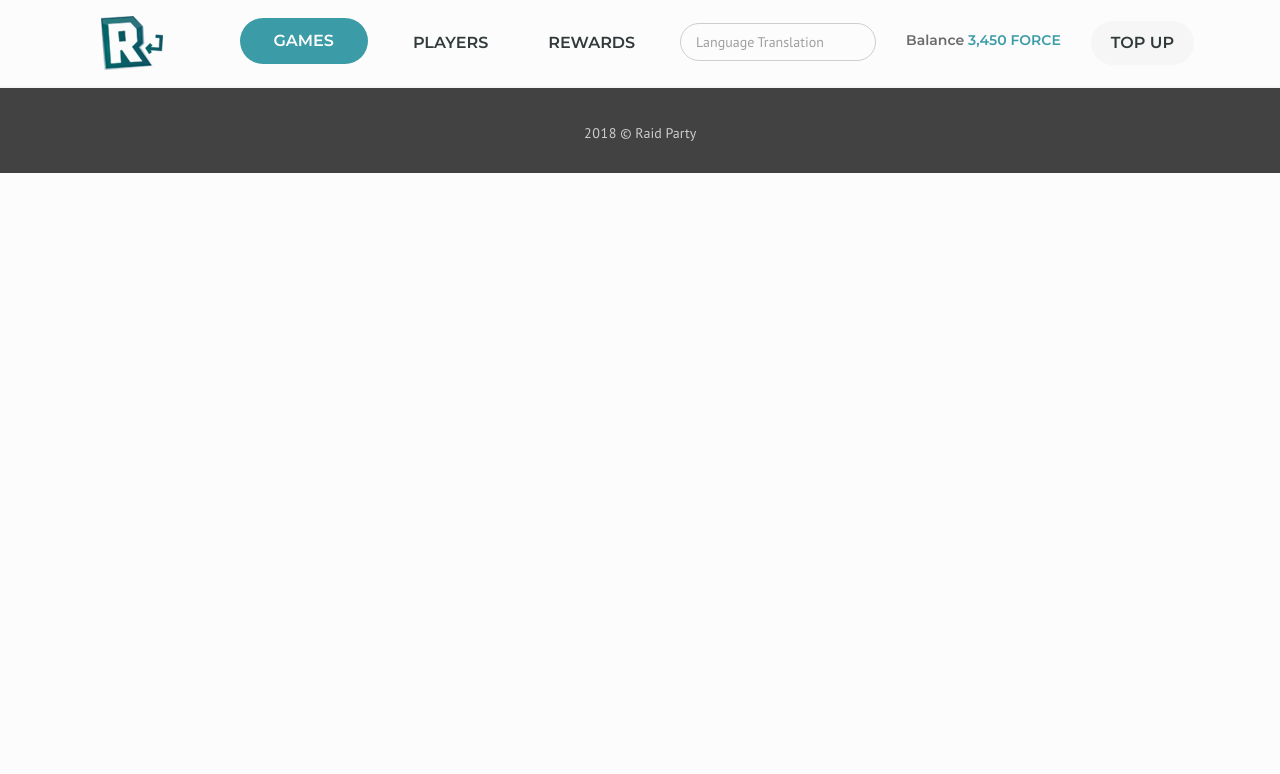
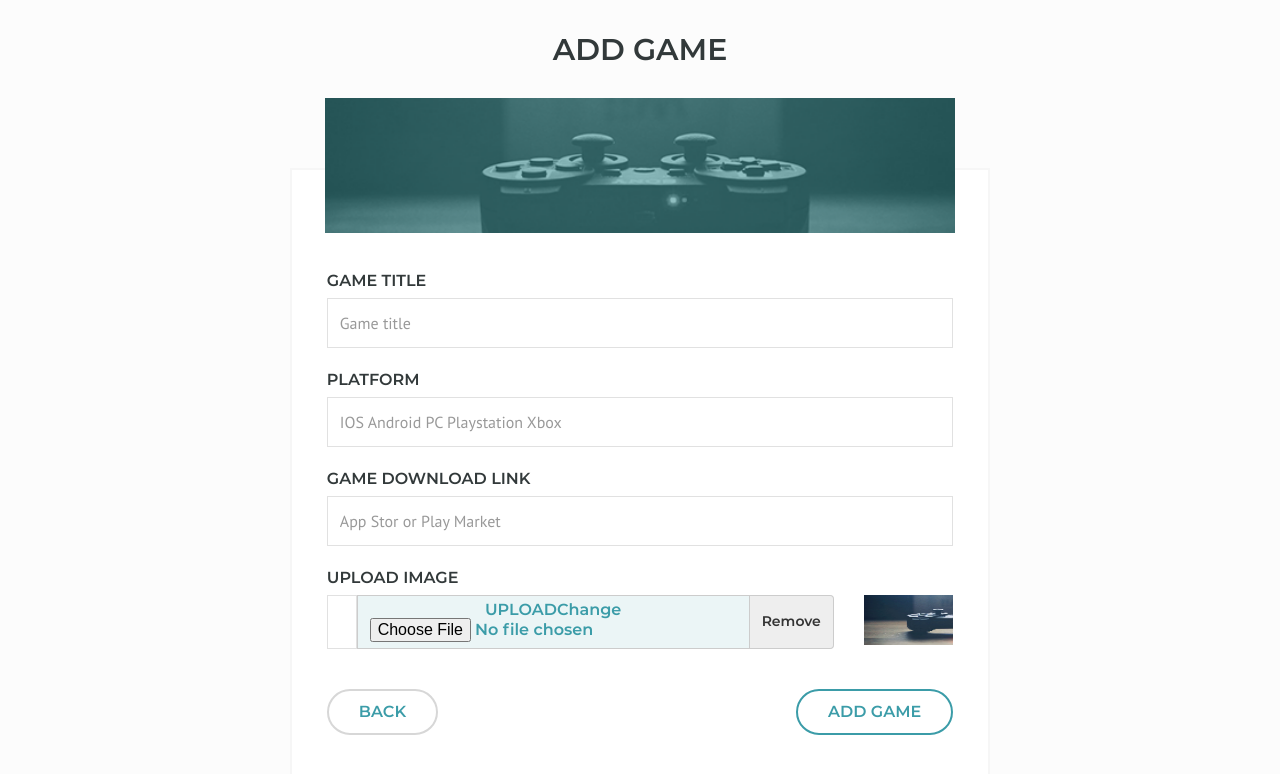
Before and after one commit to ForceProtocol/raidparty-developer-webapp, an Angular app: page /add-game in a window 1280 px wide. Shown: the top 774 px of the page. Built offline with nearby package versions, Linux system fonts and the light colour scheme; a web font is replaced by a local one.

Commit message:
some minor changes

```diff
--- a/src/app/app.component.html
+++ b/src/app/app.component.html
@@ -1,3 +1,3 @@
-<app-header></app-header>
+<app-header *ngIf='isLoggedIn'></app-header>
 <router-outlet></router-outlet>
-<app-footer></app-footer>
+<app-footer *ngIf='isLoggedIn'></app-footer>
--- a/src/app/app.component.ts
+++ b/src/app/app.component.ts
@@ -1,10 +1,19 @@
-import { Component } from '@angular/core';
+import { Component, OnInit } from '@angular/core';
+
+import { AuthService } from './services/auth.service';
 
 @Component({
   selector: 'app-root',
   templateUrl: './app.component.html',
   styleUrls: ['./app.component.css']
 })
-export class AppComponent {
+export class AppComponent implements OnInit {
   title = 'RaidParty Developer App';
+  isLoggedIn: boolean = false;
+
+  constructor(private auth: AuthService) { }
+
+  ngOnInit() {
+    this.isLoggedIn = this.auth.isLoggedIn;
+  }
 }
--- a/src/app/auth/login/login.component.ts
+++ b/src/app/auth/login/login.component.ts
@@ -47,7 +47,6 @@ export class LoginComponent implements OnInit {
           timeOut: 3000,
           positionClass: 'toast-bottom-center'
         });
-        this.router.navigate(['./home']);
       });
   }
 
--- a/src/app/auth/signup/signup.component.html
+++ b/src/app/auth/signup/signup.component.html
@@ -1,11 +1,6 @@
 <div class="body-bg signup-bg">
   <div class="form-bg">
     <div class="wrapper">
-      <p *ngIf="error">
-        <ngb-alert [type]="danger" [dismissible]="true" >
-          <strong>Warning!</strong> {{error.message}}.
-        </ngb-alert>
-      </p>
       <div class="logo">
         <a href="">
           <img src="assets/images/logo.png">
--- a/src/app/game/add-game/add-game.component.html
+++ b/src/app/game/add-game/add-game.component.html
@@ -1,4 +1,4 @@
-<!-- <section class="middle-section">
+<section class="middle-section">
   <div class="main-wrapper">
     <div class="main-heading">
       <h2>Add game</h2>
@@ -8,7 +8,7 @@
     </div>
     <div class="gamedetail-block">
       <div class="gamedetail-form">
-        <form>
+        <form [formGroup]="addGameForm">
           <div class="form-group">
             <label>Game title</label>
             <input type="text" class="form-control" placeholder="Game title">
@@ -48,4 +48,4 @@
       </div>
     </div>
   </div>
-</section> --> <!-- middle section -->
+</section> <!-- middle section -->
--- a/src/app/game/add-game/add-game.component.ts
+++ b/src/app/game/add-game/add-game.component.ts
@@ -1,4 +1,5 @@
 import { Component, OnInit } from '@angular/core';
+import { FormBuilder, FormGroup } from '@angular/forms';
 
 @Component({
   selector: 'app-add-game',
@@ -6,8 +7,11 @@ import { Component, OnInit } from '@angular/core';
   styleUrls: ['./add-game.component.css']
 })
 export class AddGameComponent implements OnInit {
+  addGameForm: FormGroup;
 
-  constructor() { }
+  constructor(private fb: FormBuilder) {
+    this.addGameForm = this.fb.group({});
+  }
 
   ngOnInit() {
   }
--- a/src/app/headers/header/header.component.html
+++ b/src/app/headers/header/header.component.html
@@ -14,7 +14,7 @@
           </div>
           <div class="collapse navbar-collapse" id="bs-example-navbar-collapse-1">
             <ul class="nav navbar-nav pull-right">
-              <li class="active"><a href="#">games</a></li>
+              <li class="active" routerLink="/game-list"><a href="#">games</a></li>
               <li><a href="#">players</a></li>
               <li><a href="#">rewards</a></li>
               <li class="lang-select">
```
